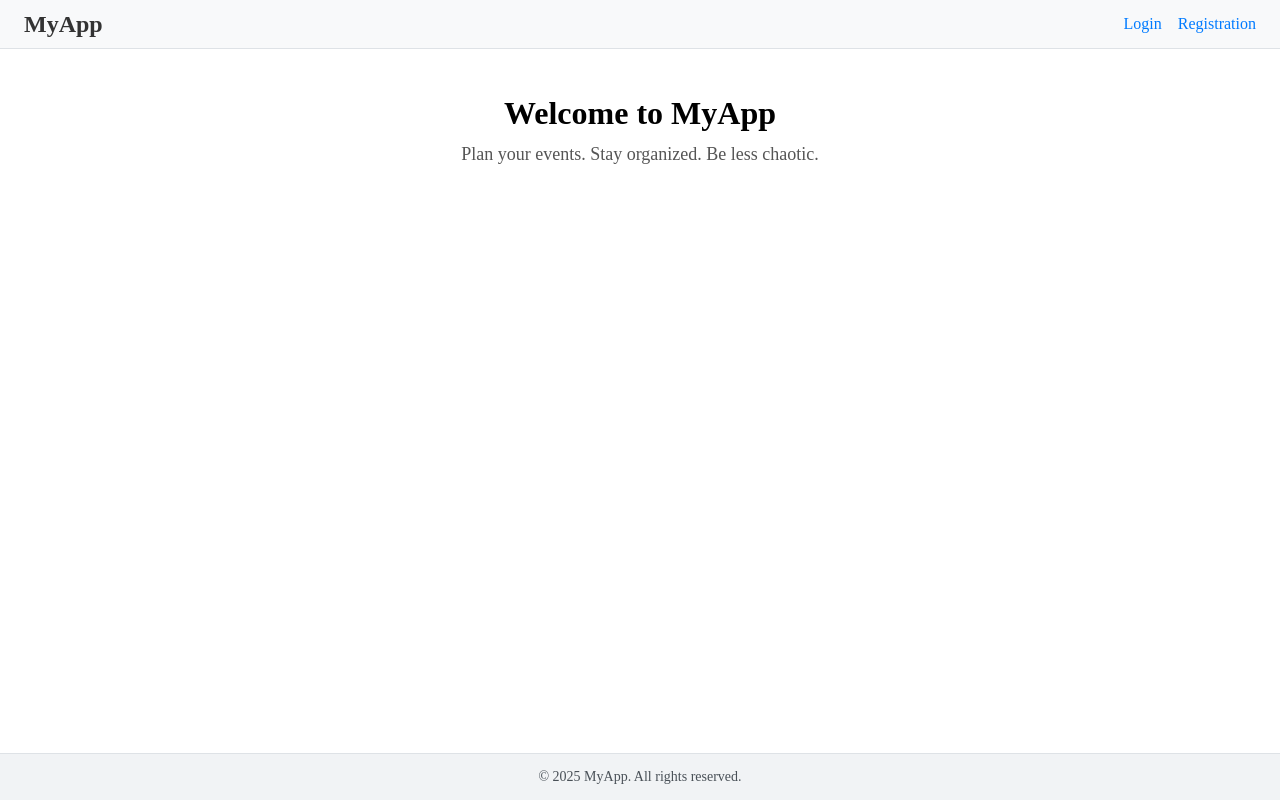
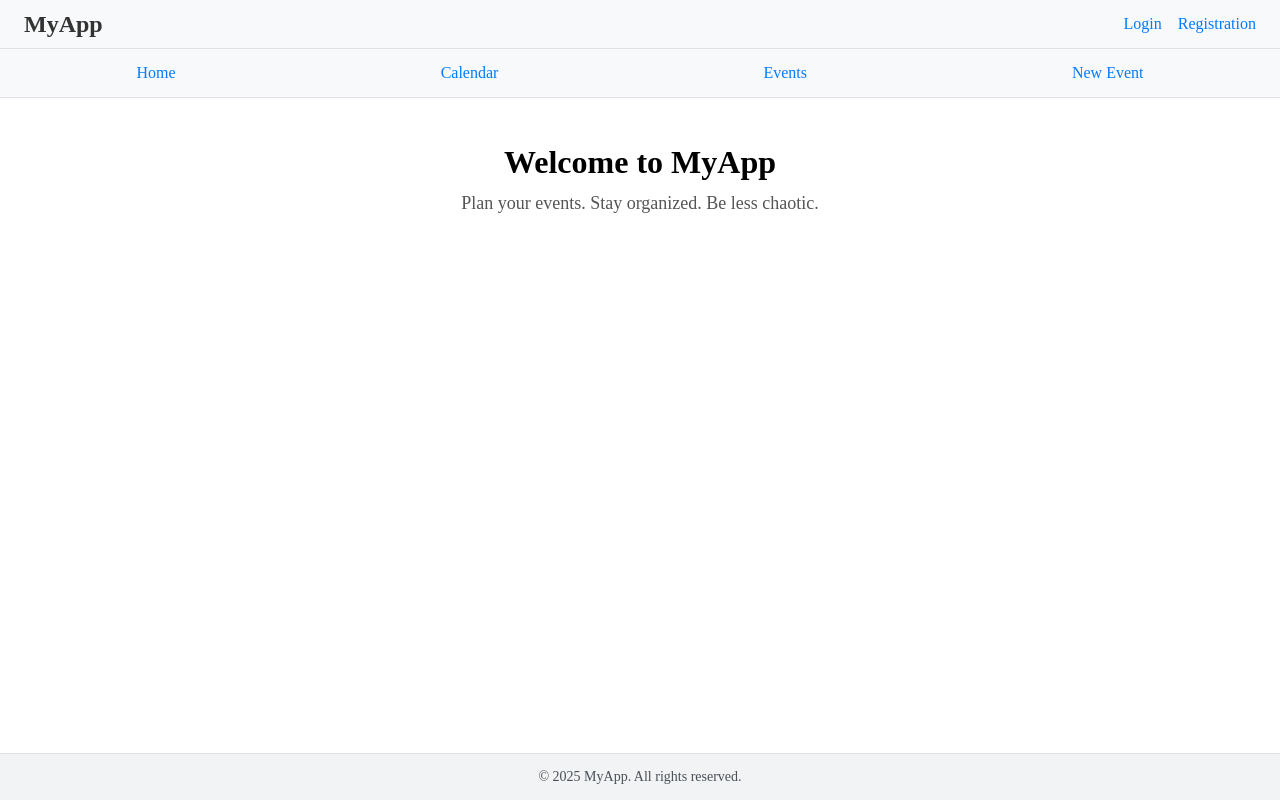
Before and after one commit to VasylUlianovskyi/isiders_project, a React (Vite) app in the folder client/: page / in a window 1280 px wide. Built offline with nearby package versions, Linux system fonts and the light colour scheme.

Commit message:
Add Navbar

```diff
--- a/client/src/App.tsx
+++ b/client/src/App.tsx
@@ -1,14 +1,15 @@
 import './app.css';
-
 import Header from './components/Header/Header';
 import Home from './pages/Home/Home';
 import Footer from './components/Footer/Footer';
+import Navbar from './components/layout/Navbar/Navbar';
 
 export default function App () {
   return (
     <div className='app-layout'>
       <Header />
       <main className='app-content'>
+        <Navbar />
         <Home />
       </main>
       <Footer />
--- a/client/src/components/layout/Navbar/Navbar.module.sass
+++ b/client/src/components/layout/Navbar/Navbar.module.sass
@@ -0,0 +1,16 @@
+.navbar
+  display: flex
+  justify-content: space-around
+  gap: 24px
+  padding: 16px
+  background-color: #f8f9fa
+  border-bottom: 1px solid #dee2e6
+
+.link
+  text-decoration: none
+  color: #007bff
+  font-weight: 500
+
+  &.active
+    color: #0056b3
+    border-bottom: 2px solid #0056b3
--- a/client/src/components/layout/Navbar/Navbar.tsx
+++ b/client/src/components/layout/Navbar/Navbar.tsx
@@ -0,0 +1,21 @@
+import { NavLink } from 'react-router-dom';
+import styles from './Navbar.module.sass';
+
+export default function Navbar () {
+  return (
+    <nav className={styles.navbar}>
+      <NavLink to='/' className={styles.link}>
+        Home
+      </NavLink>
+      <NavLink to='/calendar' className={styles.link}>
+        Calendar
+      </NavLink>
+      <NavLink to='/events' className={styles.link}>
+        Events
+      </NavLink>
+      <NavLink to='/form' className={styles.link}>
+        New Event
+      </NavLink>
+    </nav>
+  );
+}
```
